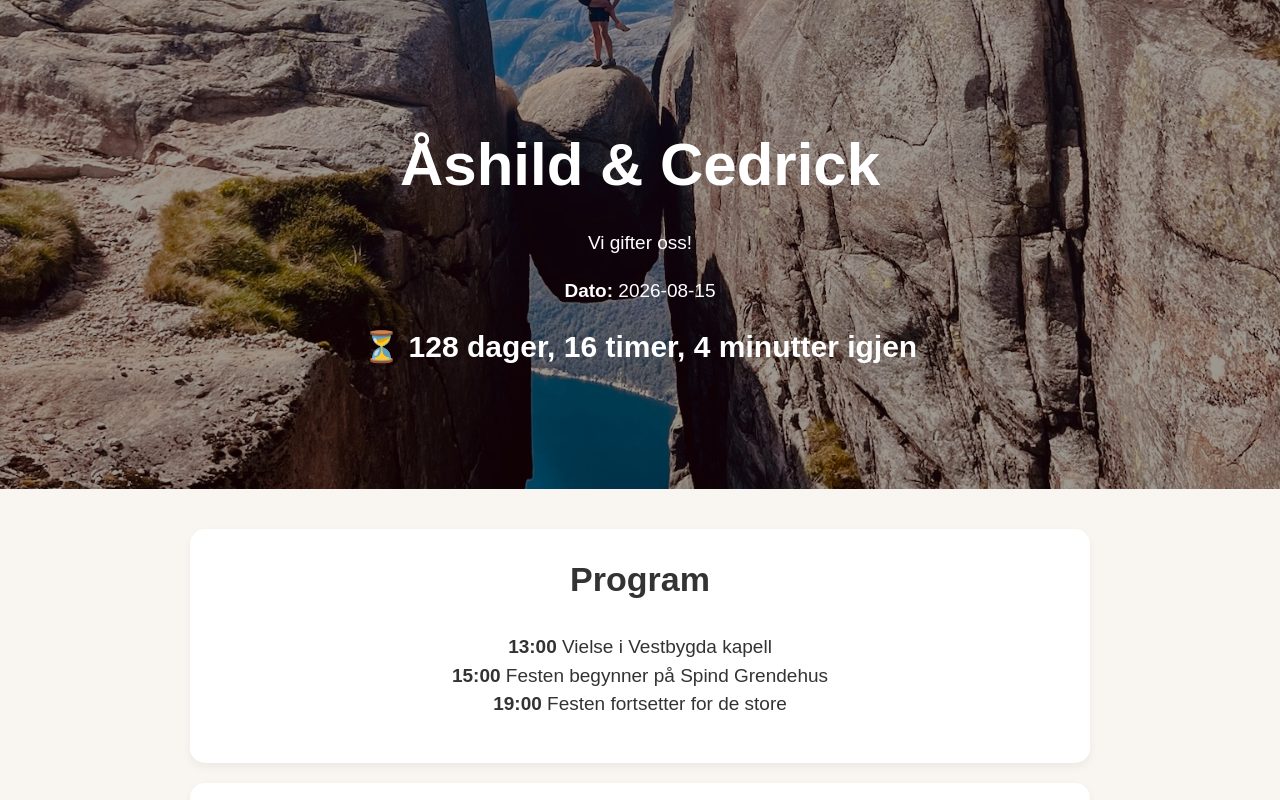
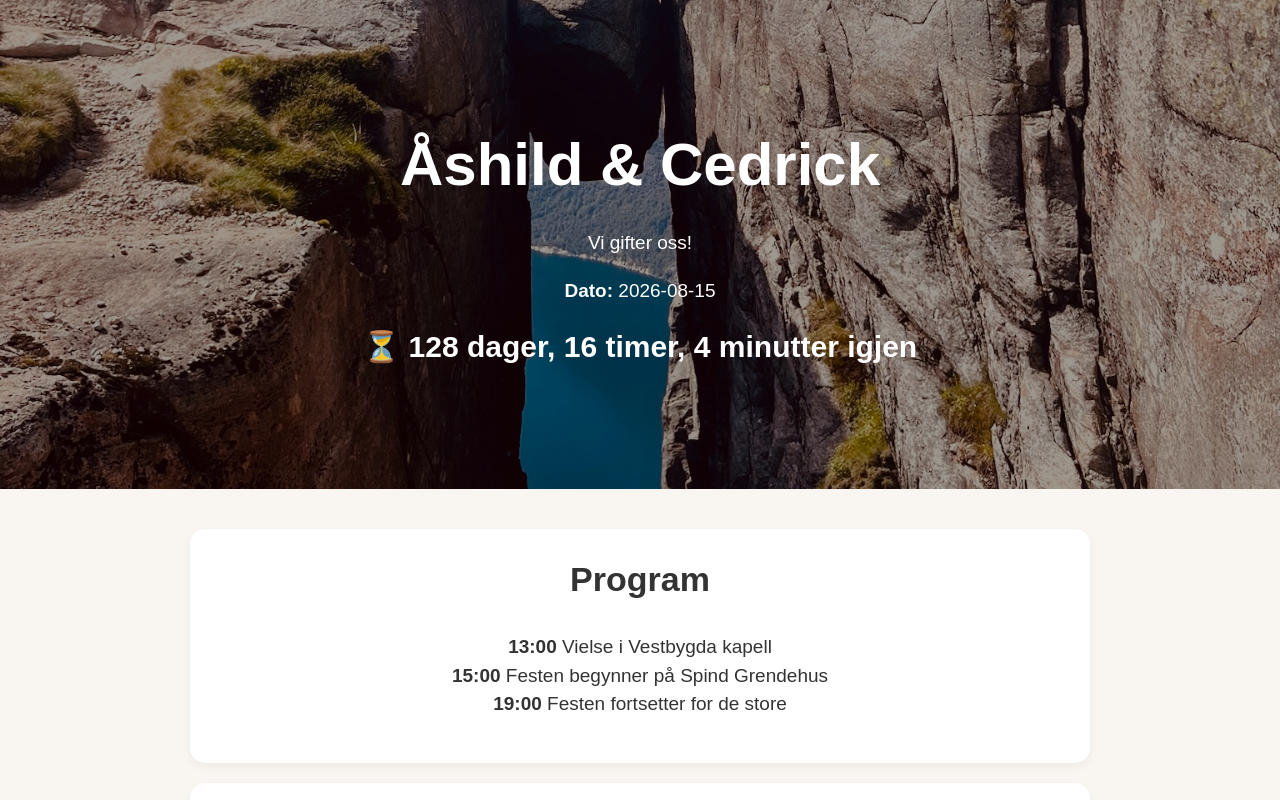
Before and after one commit to casyvertsen-hue/casyvertsen-hue.github.io, a plain HTML site: page index.html in a window 1280 px wide. Shown: the top 800 px of the page. Drawn offline with Linux system fonts and the light colour scheme.

Commit message:
Update index.html

```diff
--- a/index.html
+++ b/index.html
@@ -31,7 +31,7 @@
 
     header {
       position: relative;
-      background: url('Kjerag2.JPEG') center 70% / cover no-repeat;
+      background: url('Kjerag2.JPEG') center 80% / cover no-repeat;
       padding: clamp(50px, 12vw, 120px) 20px;
       color: white;
       overflow: hidden;
```
